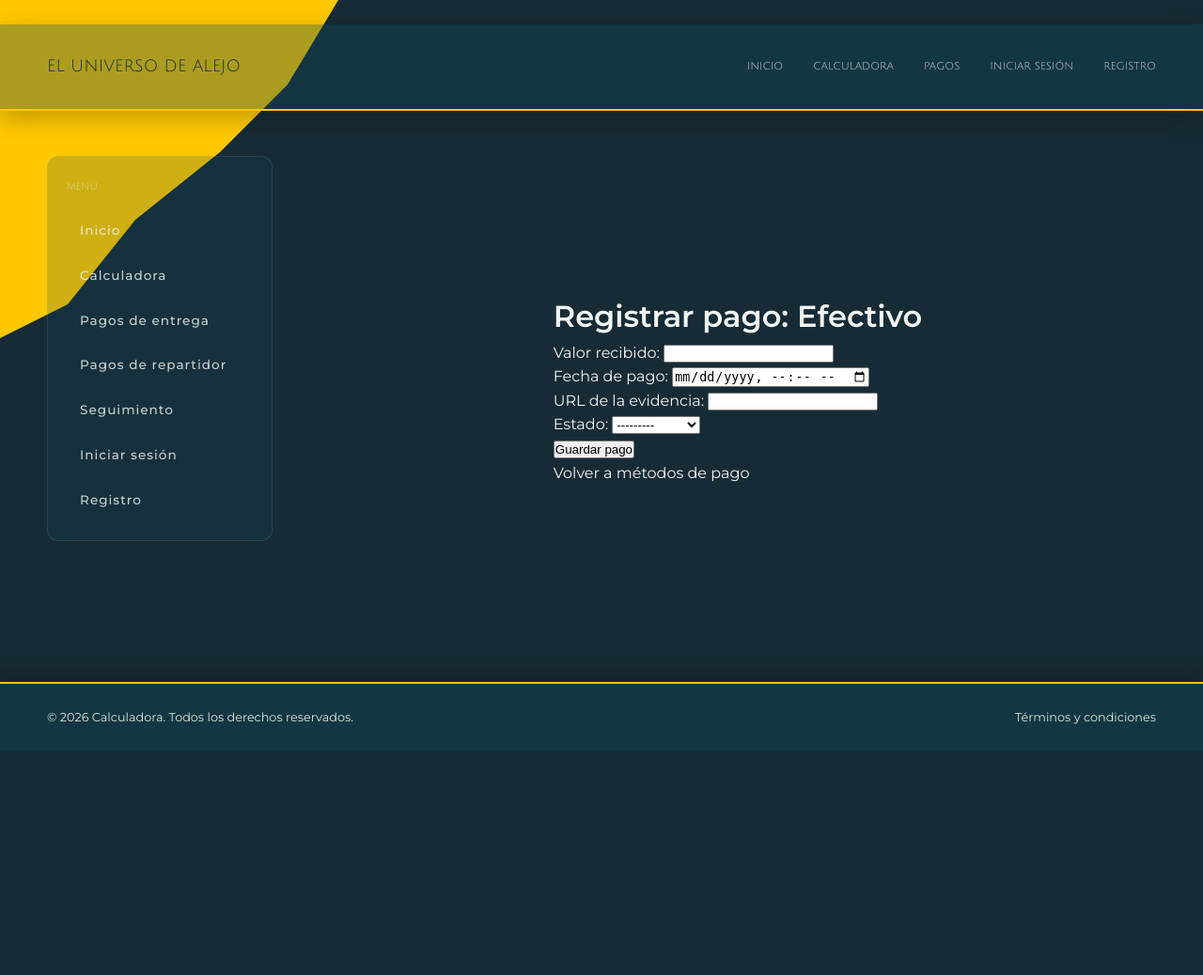
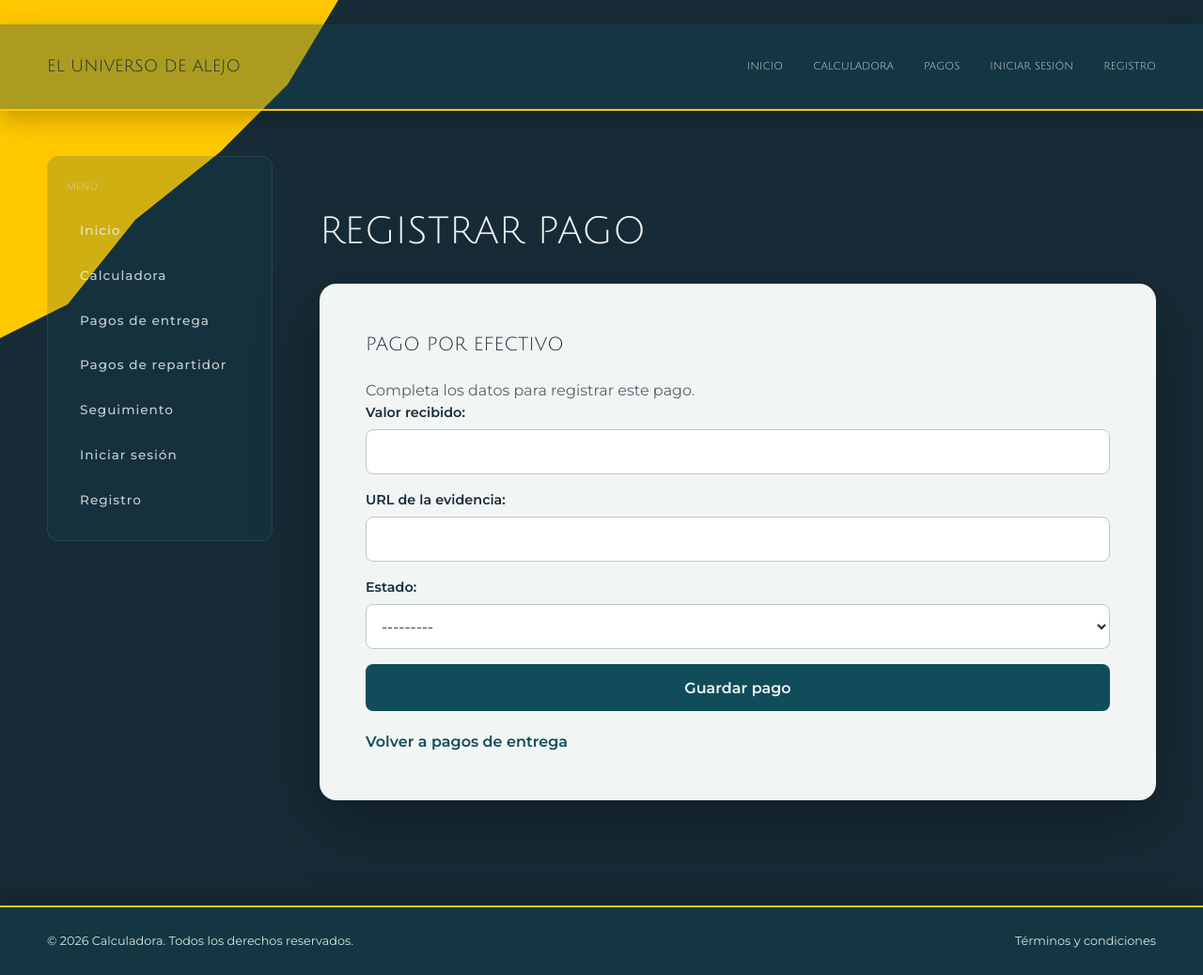
Before and after one commit to Alejandro-Flor-Ibarra/despliegue_render, a Django app: page /usuarios/pagos-entrega/nuevo/EFECTIVO/ in a window 1280 px wide. Shown: the whole page at 94% size. Before the commit the page ends 771 px from the top, so only its background shows below. Run offline with Django 5.2, Linux system fonts and the light colour scheme.

Commit message:
Mejora de sistema de pagos

```diff
--- a/usuarios/forms.py
+++ b/usuarios/forms.py
@@ -6,8 +6,6 @@ from .models import (
     SeguimientoGeolocalizacion,
 
 )
-
-
 class RegistroForm(forms.Form):
     nombres = forms.CharField(max_length=100)
     apellidos = forms.CharField(max_length=100)
@@ -18,22 +16,11 @@ class RegistroForm(forms.Form):
         max_length=128,
         widget=forms.PasswordInput,
     )
-
-
 class PagoEntregaForm(forms.ModelForm):
-    fecha_de_pago = forms.DateTimeField(
-        input_formats=["%Y-%m-%dT%H:%M"],
-        widget=forms.DateTimeInput(
-            attrs={"type": "datetime-local"},
-            format="%Y-%m-%dT%H:%M",
-        ),
-    )
 
     class Meta:
         model = PagoEntrega
-        fields = ["valor_total", "fecha_de_pago", "evidencia_url", "estado"]
-
-
+        fields = ["valor_total", "evidencia_url", "estado"]
 
 class PagoRepartidorForm(forms.ModelForm):
     class Meta:
@@ -46,7 +33,6 @@ class PagoRepartidorForm(forms.ModelForm):
             "estado",
         ]
 
-
 class SeguimientoGeolocalizacionForm(forms.ModelForm):
     class Meta:
         model = SeguimientoGeolocalizacion
--- a/usuarios/models.py
+++ b/usuarios/models.py
@@ -69,7 +69,10 @@ class PagoEntrega(models.Model):
     evidencia_url = models.URLField(
         "URL de la evidencia", max_length=255, null=True, blank=True
     )
-    fecha_de_pago = models.DateTimeField("fecha de pago")
+    fecha_de_pago = models.DateTimeField(
+        "fecha de pago",
+        auto_now_add=True,
+    )
     estado = models.CharField("estado", max_length=50, choices=ESTADO_CHOICES)
 
     class Meta:
--- a/usuarios/static/usuarios/css/pagos_entrega.css
+++ b/usuarios/static/usuarios/css/pagos_entrega.css
@@ -1,136 +1,225 @@
-:root {
-    --waysmart-primary: #2563eb;
-    --waysmart-primary-hover: #1d4ed8;
-    --waysmart-dark: #0f172a;
-    --waysmart-dark-light: #1e293b;
-    --waysmart-bg: #f8fafc;
-    --waysmart-card-bg: #ffffff;
-    --waysmart-border: #e2e8f0;
-    --waysmart-text: #334155;
-    --waysmart-text-muted: #64748b;
-    --waysmart-shadow: 0 4px 6px -1px rgba(15, 23, 42, 0.08), 0 2px 4px -2px rgba(15, 23, 42, 0.05);
+.payment-page {
+    --payment-ink: var(--color-oceanic-noir, #172B36);
+    --payment-teal: var(--color-nocturnal-expedition, #114C5A);
+    --payment-paper: var(--color-arctic-powder, #F1F6F4);
+    --payment-mint: var(--color-mystic-mint, #D9E8E2);
+    --payment-yellow: var(--color-forsythia, #FFC801);
+
+    width: min(920px, 100%);
+    margin: 48px auto;
+    color: var(--payment-ink);
 }
 
-* {
-    box-sizing: border-box;
-    margin: 0;
-    padding: 0;
-    font-family: 'Segoe UI', system-ui, -apple-system, BlinkMacSystemFont, Roboto, sans-serif;
+.payment-page__title {
+    margin-bottom: 24px;
+    color: var(--payment-paper);
+    font-family: var(--font-heading, sans-serif);
+    font-size: clamp(1.7rem, 4vw, 2.5rem);
+    font-weight: 400;
+    text-transform: uppercase;
 }
 
-body {
-    background-color: var(--waysmart-bg);
-    color: var(--waysmart-text);
-    padding: 30px 20px;
-    line-height: 1.5;
+.payment-card {
+    padding: clamp(24px, 5vw, 48px);
+    border: 1px solid rgba(241, 246, 244, 0.18);
+    border-radius: 18px;
+    background: var(--payment-paper);
+    box-shadow: 0 24px 70px rgba(0, 0, 0, 0.3);
 }
 
-.container {
-    max-width: 900px;
-    margin: 0 auto;
+.payment-card__title {
+    margin-bottom: 20px;
+    color: var(--payment-ink);
+    font-family: var(--font-heading, sans-serif);
+    font-size: 1.25rem;
+    font-weight: 400;
+    text-transform: uppercase;
 }
 
-.header-title {
-    font-size: 1.85rem;
-    font-weight: 700;
-    color: var(--waysmart-dark);
-    margin-bottom: 24px;
-    padding-bottom: 12px;
-    border-bottom: 3px solid var(--waysmart-primary);
-    display: flex;
-    align-items: center;
-    gap: 10px;
+.payment-page p {
+    color: #52636a;
 }
 
-.card {
-    background-color: var(--waysmart-card-bg);
-    border: 1px solid var(--waysmart-border);
-    border-radius: 10px;
-    padding: 24px;
-    margin-bottom: 24px;
-    box-shadow: var(--waysmart-shadow);
+.payment-page details {
+    margin: 18px 0 24px;
 }
 
-.card-title {
-    font-size: 1.25rem;
-    font-weight: 600;
-    color: var(--waysmart-dark-light);
-    margin-bottom: 20px;
-    display: flex;
+.payment-page summary {
+    display: inline-flex;
+    min-height: 48px;
     align-items: center;
-    border-left: 4px solid var(--waysmart-primary);
-    padding-left: 10px;
+    justify-content: center;
+    padding: 0 20px;
+    border-radius: 8px;
+    background: var(--payment-teal);
+    color: var(--payment-paper);
+    font-weight: 700;
+    cursor: pointer;
+    list-style: none;
+    transition: transform 180ms ease, background 180ms ease;
 }
 
-.form-grid {
+.payment-page summary::-webkit-details-marker {
+    display: none;
+}
+
+.payment-page summary:hover {
+    transform: translateY(-2px);
+    background: var(--payment-ink);
+}
+
+.payment-methods {
+    display: flex;
+    flex-wrap: wrap;
+    gap: 12px;
+    margin-top: 16px;
+}
+
+.payment-method {
+    display: inline-flex;
+    min-height: 48px;
+    align-items: center;
+    justify-content: center;
+    padding: 0 18px;
+    border: 0;
+    border-radius: 8px;
+    background: var(--payment-yellow);
+    color: var(--payment-ink);
+    font: inherit;
+    font-weight: 700;
+    text-decoration: none;
+    transition: transform 180ms ease, background 180ms ease;
+}
+
+.payment-method:hover {
+    transform: translateY(-2px);
+    background: #ffd84d;
+}
+
+.payment-table-wrap {
+    overflow-x: auto;
+}
+
+.payment-table {
+    width: 100%;
+    border-collapse: collapse;
+    color: var(--payment-ink);
+    text-align: left;
+}
+
+.payment-table th,
+.payment-table td {
+    padding: 14px 12px;
+    border-bottom: 1px solid rgba(17, 76, 90, 0.16);
+}
+
+.payment-table th {
+    color: var(--payment-teal);
+    font-size: 0.82rem;
+    text-transform: uppercase;
+}
+
+.payment-empty {
+    padding: 30px;
+    border-left: 5px solid var(--payment-yellow);
+    border-radius: 8px;
+    background: rgba(217, 232, 226, 0.5);
+}
+
+.payment-empty p {
+    margin: 10px 0 18px;
+}
+
+.payment-form {
     display: grid;
-    grid-template-columns: repeat(auto-fit, minmax(280px, 1fr));
     gap: 16px;
 }
 
-.form-group {
-    display: flex;
-    flex-direction: column;
-    margin-bottom: 16px;
+.payment-form p {
+    display: grid;
+    gap: 6px;
 }
 
-.form-group.full-width {
-    grid-column: 1 / -1;
+.payment-form label {
+    color: var(--payment-ink);
+    font-size: 0.9rem;
+    font-weight: 600;
 }
 
-label {
-    font-size: 0.875rem;
-    font-weight: 600;
-    color: var(--waysmart-text);
-    margin-bottom: 6px;
+.payment-form input,
+.payment-form select {
+    width: 100%;
+    min-height: 48px;
+    padding: 10px 12px;
+    border: 1px solid #bacbc6;
+    border-radius: 8px;
+    background: #fff;
+    color: var(--payment-ink);
+    font: inherit;
 }
 
-input[type="text"],
-input[type="number"],
-input[type="datetime-local"],
-select {
-    width: 100%;
-    padding: 10px 14px;
-    border: 1px solid var(--waysmart-border);
-    border-radius: 6px;
-    font-size: 0.95rem;
-    color: var(--waysmart-dark);
-    background-color: #fff;
-    outline: none;
-    transition: all 0.2s ease-in-out;
+.payment-form input:focus,
+.payment-form select:focus {
+    border-color: var(--payment-teal);
+    outline: 3px solid rgba(17, 76, 90, 0.15);
 }
 
-input:focus,
-select:focus {
-    border-color: var(--waysmart-primary);
-    box-shadow: 0 0 0 3px rgba(37, 99, 235, 0.15);
+.payment-submit {
+    min-height: 50px;
+    padding: 0 20px;
+    border: 0;
+    border-radius: 8px;
+    background: var(--payment-teal);
+    color: var(--payment-paper);
+    font: inherit;
+    font-weight: 700;
+    cursor: pointer;
+    transition: transform 180ms ease, background 180ms ease;
 }
 
-.btn-container {
-    margin-top: 8px;
-    display: flex;
-    justify-content: flex-end;
+.payment-submit:hover {
+    transform: translateY(-2px);
+    background: var(--payment-ink);
 }
 
-.btn {
-    padding: 10px 22px;
-    font-size: 0.95rem;
+.payment-back {
+    display: inline-block;
+    margin-top: 20px;
+    color: var(--payment-teal);
     font-weight: 600;
-    border: none;
-    border-radius: 6px;
-    cursor: pointer;
-    transition: background-color 0.2s ease, transform 0.1s ease;
+    text-decoration-color: var(--payment-yellow);
+    text-underline-offset: 4px;
 }
 
-.btn-waysmart {
-    background-color: var(--waysmart-primary);
-    color: #ffffff;
+.payment-page :focus-visible {
+    outline: 3px solid var(--payment-yellow);
+    outline-offset: 3px;
 }
 
-.btn-waysmart:hover {
-    background-color: var(--waysmart-primary-hover);
+@media (max-width: 600px) {
+    .payment-page {
+        margin: 24px auto;
+    }
+
+    .payment-table th,
+    .payment-table td {
+        padding: 10px 8px;
+        font-size: 0.85rem;
+    }
+
+    .payment-methods {
+        flex-direction: column;
+    }
+
+    .payment-method {
+        width: 100%;
+    }
 }
 
-.btn-waysmart:active {
-    transform: scale(0.98);
+@media (prefers-reduced-motion: reduce) {
+    .payment-page summary,
+    .payment-method,
+    .payment-submit {
+        transition: none;
+    }
 }
--- a/usuarios/templates/usuarios/detalle_pago_repartidor.html
+++ b/usuarios/templates/usuarios/detalle_pago_repartidor.html
@@ -4,7 +4,7 @@
 {% block title %}Detalle del pago{% endblock %}
 
 {% block extra_css %}
-<link rel="stylesheet" href="{% static 'usuarios/css/seguimiento.css' %}">
+
 {% endblock %}
 
 {% block content %}
--- a/usuarios/templates/usuarios/detalle_seguimiento.html
+++ b/usuarios/templates/usuarios/detalle_seguimiento.html
@@ -4,7 +4,7 @@
 {% block title %}Detalle del seguimiento{% endblock %}
 
 {% block extra_css %}
-<link rel="stylesheet" href="{% static 'usuarios/css/seguimiento.css' %}">
+
 {% endblock %}
 
 {% block content %}
--- a/usuarios/templates/usuarios/pago_entrega_form.html
+++ b/usuarios/templates/usuarios/pago_entrega_form.html
@@ -1,20 +1,37 @@
 {% extends "base.html" %}
+{% load static %}
+
+{% block extra_css %}
+<link rel="stylesheet" href="{% static 'usuarios/css/pagos_entrega.css' %}">
+{% endblock %}
+
+
 
 {% block title %}Registrar pago{% endblock %}
 
 {% block content %}
-<div class="container">
-    <h1>Registrar pago: {{ metodo }}</h1>
+<div class="payment-page">
+    <h1 class="payment-page__title">Registrar pago</h1>
 
-    <form method="post">
-        {% csrf_token %}
-        {{ form.as_p }}
+    <section class="payment-card" aria-labelledby="payment-form-title">
+        <h2 class="payment-card__title" id="payment-form-title">
+            Pago por {{ metodo }}
+        </h2>
 
-        <button type="submit" class="btn btn-waysmart">
-            Guardar pago
-        </button>
-    </form>
+        <p>Completa los datos para registrar este pago.</p>
 
-    <a href="{% url 'usuarios:pagos_entrega' %}">Volver a métodos de pago</a>
+        <form method="post" class="payment-form">
+            {% csrf_token %}
+            {{ form.as_p }}
+
+            <button type="submit" class="payment-submit">
+                Guardar pago
+            </button>
+        </form>
+
+        <a class="payment-back" href="{% url 'usuarios:pagos_entrega' %}">
+            Volver a pagos de entrega
+        </a>
+    </section>
 </div>
 {% endblock %}
--- a/usuarios/templates/usuarios/pagos_repartidor.html
+++ b/usuarios/templates/usuarios/pagos_repartidor.html
@@ -4,7 +4,6 @@
 {% block title %}Pagos del repartidor{% endblock %}
 
 {% block extra_css %}
-<link rel="stylesheet" href="{% static 'usuarios/css/seguimiento.css' %}">
 {% endblock %}
 
 {% block content %}
--- a/usuarios/templates/usuarios/seguimientos.html
+++ b/usuarios/templates/usuarios/seguimientos.html
@@ -3,9 +3,7 @@
 
 {% block title %}Seguimiento geográfico{% endblock %}
 
-{% block extra_css %}
-<link rel="stylesheet" href="{% static 'usuarios/css/seguimiento.css' %}">
-{% endblock %}
+
 
 {% block content %}
     <div class="container">
```
Also changed, not shown: usuarios/static/usuarios/css/seguimiento.css (deleted, +0 -90 lines), usuarios/templates/usuarios/pagos_entrega.html (+53 -26 lines), usuarios/migrations/0004_alter_pagoentrega_fecha_de_pago.py (added).
